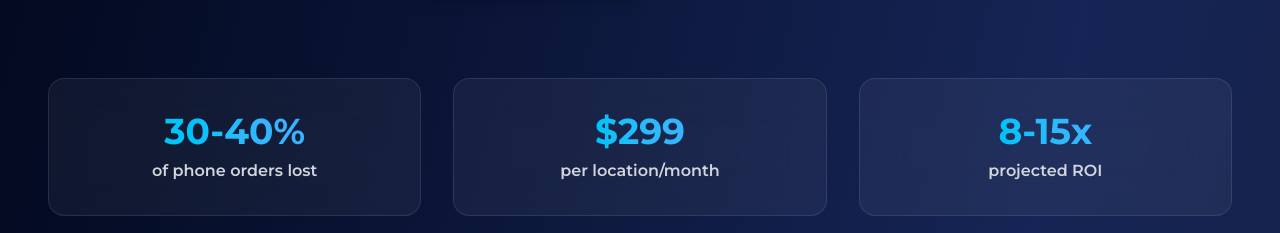
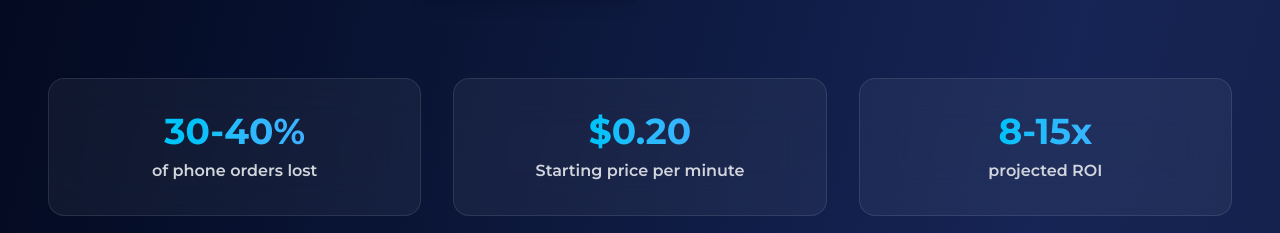
Before and after one commit to yapnai/aurada-website, a Next.js app: page / in a window 1280 px wide. Shown: the part 802-1035 px from the top of the page. Built offline with nearby package versions, Linux system fonts and the light colour scheme.

Commit message:
change price card

```diff
--- a/src/app/page.js
+++ b/src/app/page.js
@@ -106,8 +106,8 @@ export default function Home() {
               <p className="text-gray-300 text-sm md:text-base">of phone orders lost</p>
             </div>
             <div className="bg-white/5 backdrop-blur-xl border border-white/10 rounded-2xl p-6 md:p-8 text-center">
-              <div className="text-3xl md:text-4xl font-bold bg-gradient-to-r from-cyan-400 to-blue-400 bg-clip-text text-transparent mb-2">$299</div>
-              <p className="text-gray-300 text-sm md:text-base">per location/month</p>
+              <div className="text-3xl md:text-4xl font-bold bg-gradient-to-r from-cyan-400 to-blue-400 bg-clip-text text-transparent mb-2">$0.20</div>
+              <p className="text-gray-300 text-sm md:text-base">Starting price per minute</p>
             </div>
             <div className="bg-white/5 backdrop-blur-xl border border-white/10 rounded-2xl p-6 md:p-8 text-center">
               <div className="text-3xl md:text-4xl font-bold bg-gradient-to-r from-cyan-400 to-blue-400 bg-clip-text text-transparent mb-2">8-15x</div>
```
